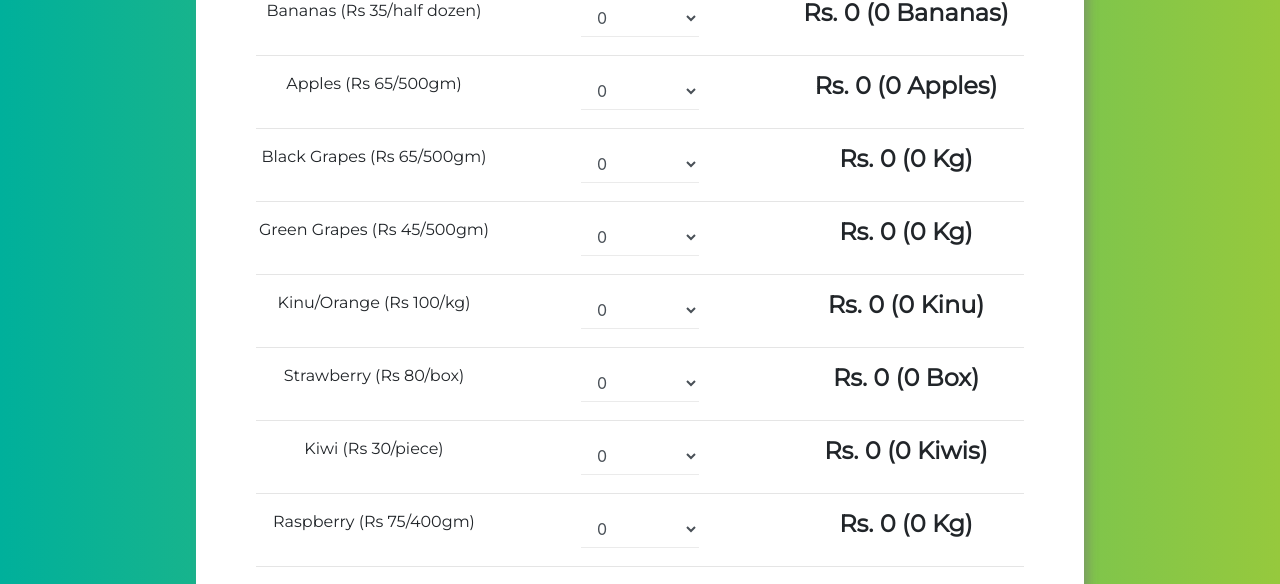
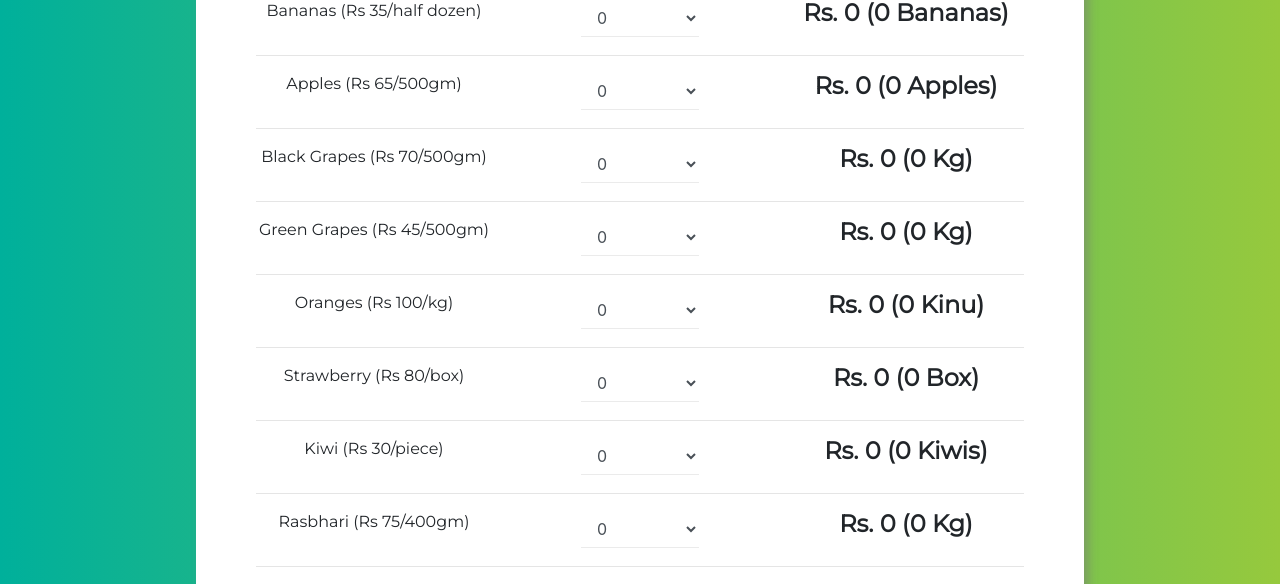
Before and after one commit to shivank1234/Fruitbasket, a React (Create React App) app: page / in a window 1280 px wide. Shown: the part 911-1495 px from the top of the page. Built offline with nearby package versions, Linux system fonts and the light colour scheme.

Commit message:
Start with create-react-app

```diff
--- a/src/App.js
+++ b/src/App.js
@@ -164,7 +164,7 @@ class App extends Component {
     return Math.floor(this.state.apples * 2.5);
   }
   GrapesBPrice = () => {
-    return this.state.grapes_b * 65;
+    return this.state.grapes_b * 70;
   }
   GrapesBQty = () => {
     return (this.state.grapes_b * 0.5);
@@ -396,7 +396,7 @@ class App extends Component {
 
             <div class="row">
               <div class='col-xs-6 col-md-4'>
-                <p class="text-center">Black Grapes (Rs 65/500gm)</p>
+                <p class="text-center">Black Grapes (Rs 70/500gm)</p>
               </div>
               <div class='col-xs-6 col-md-4'>
                 <select class="form-control" id="exampleFormControlSelect1" name='entry.578303012' value={this.state.grapes_b} style={{"width":"50%","display":"block","margin":"auto"}} onChange={this.getgrapesB}>
@@ -444,7 +444,7 @@ class App extends Component {
 
             <div class="row">
               <div class='col-xs-6 col-md-4'>
-                <p class="text-center">Kinu/Orange (Rs 100/kg)</p>
+                <p class="text-center">Oranges (Rs 100/kg)</p>
               </div>
               <div class='col-xs-6 col-md-4'>
                 <select class="form-control" id="exampleFormControlSelect1" value={this.state.kinu} style={{"width":"50%","display":"block","margin":"auto"}} onChange={this.getKinu}>
@@ -546,7 +546,7 @@ class App extends Component {
 
             <div class="row">
               <div class='col-xs-6 col-md-4'>
-                <p class="text-center">Raspberry (Rs 75/400gm)</p>
+                <p class="text-center">Rasbhari (Rs 75/400gm)</p>
               </div>
               <div class='col-xs-6 col-md-4'>
                 <select class="form-control" id="exampleFormControlSelect1" value={this.state.raspberry} style={{"width":"50%","display":"block","margin":"auto"}} onChange={this.getRaspberry}>
```
